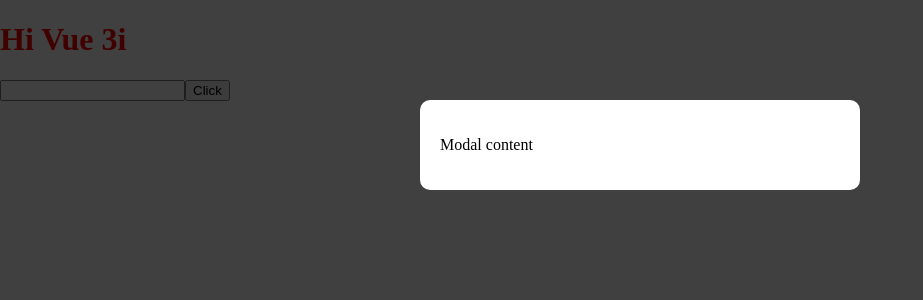
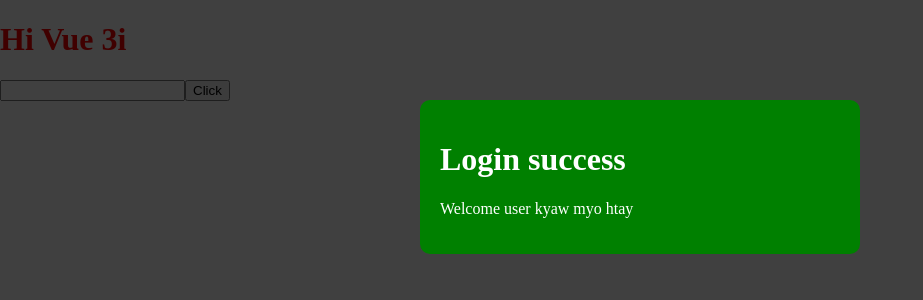
Before and after one commit to KyawMyoHtay2004/-Vue-Cli8-teleport-and-homework, a Vue app: page / in a window 1280 px wide. Shown: the top 300 px of the page, without its empty margins (0-923 px from the left). Built offline with nearby package versions, Linux system fonts and the light colour scheme.

Commit message:
Vue Cli5 what are props (making dynamic modal component)

```diff
--- a/src/App.vue
+++ b/src/App.vue
@@ -2,7 +2,7 @@
   <h1 ref="greet">Hi {{ title }}i</h1>
   <input type="text" ref="name" />
   <button @click="clickHandler">Click</button>
-  <Modal />
+  <Modal :header="header" :content="content" :theme="theme" />
 </template>
 
 <script>
@@ -11,6 +11,9 @@ export default {
   data() {
     return {
       title: "Vue 3",
+      header: "Login success",
+      content: "Welcome user kyaw myo htay",
+      theme: "success",
     };
   },
   components: {
--- a/src/components/CustomModal.vue
+++ b/src/components/CustomModal.vue
@@ -1,13 +1,24 @@
 <template>
-  <div class="backdrop">
-    <div class="modal">
-      <p>Modal content</p>
+  <div class="backdrop" @click.self="closeModal">
+    <div
+      class="modal"
+      :class="{ success: theme === 'success', danger: theme === 'delete' }"
+    >
+      <h1>{{ header }}</h1>
+      <p>{{ content }}</p>
     </div>
   </div>
 </template>
 
 <script>
-export default {};
+export default {
+  props: ["header", "content", "theme"], //success
+  methods: {
+    closeModal() {
+      this.$emit("close");
+    },
+  },
+};
 </script>
 
 <style scoped>
@@ -28,4 +39,12 @@ export default {};
 p {
   font-style: normal;
 }
+.success {
+  background-color: green;
+  color: white;
+}
+.danger {
+  background-color: crimson;
+  color: white;
+}
 </style>
```
